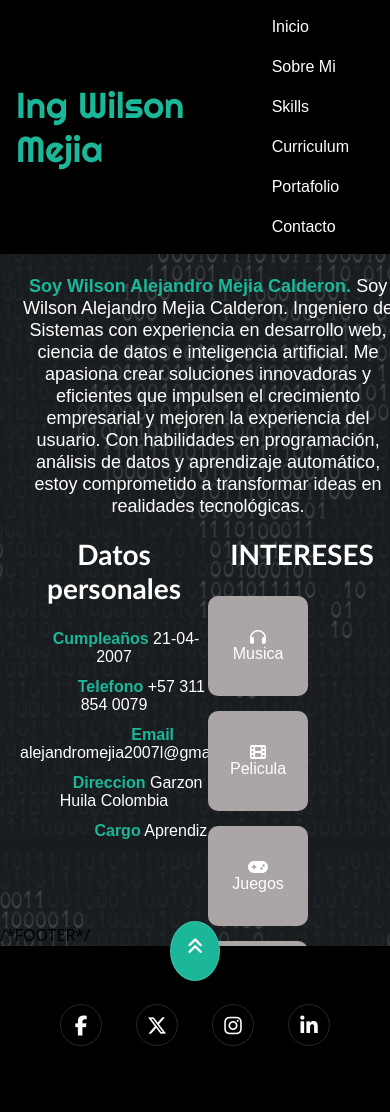
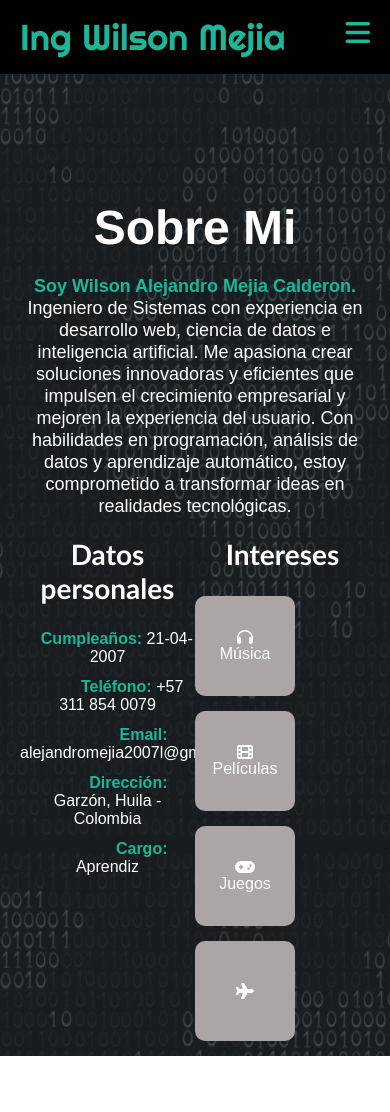
Before and after one commit to ALEJ4NDRO2025/Portafolio--Ing-Wilson-Mejia, a plain HTML site: page html/yo.html in a window 390 px wide. After the commit the page ends 1056 px from the top, so only its background shows below. Drawn offline with Linux system fonts and the light colour scheme.

Commit message:
Actualizacion Css y HTRML

```diff
--- a/css/styles.css
+++ b/css/styles.css
@@ -249,6 +249,24 @@ footer .arriba{
 /*=== CSS- SOBRE MI. ===*/
 
 @import url('https://fonts.googleapis.com/css2?family=Righteous&display=swap');
+
+
+.container-header header nav ul li a:hover {
+  color: #1cb698;
+}
+
+#menu-toggle {
+  display: none;
+}
+
+.menu-icon {
+  display: block;
+  font-size: 24px;
+  cursor: pointer;
+  color: #1cb698;
+  margin-left: auto;
+  border-radius: 20px;
+}
 
 body {
     margin: 0;
@@ -1132,3 +1150,92 @@ formulario input,
   color: #bbb; /* color suave para placeholder */
   font-size: 14px;
 }
+
+/* === HEADER === */
+.container-header {
+  background: #000;
+  position: fixed;
+  top: 0; left: 0;
+  width: 100%;
+  z-index: 99;
+}
+
+.container-header header {
+  position: relative; /* Para anclar el menú desplegable */
+  max-width: 1100px;
+  margin: auto;
+  display: flex;
+  justify-content: space-between;
+  align-items: center;
+  padding: 15px 20px;
+}
+
+.container-header .logo a {
+  font-family: 'Righteous', cursive;
+  font-size: 36px;
+  color: #1cb698;
+  text-decoration: none;
+}
+
+/* Lista horizontal en escritorio */
+.container-header header ul {
+  list-style: none;
+  display: flex;
+}
+.container-header header ul li a {
+  color: #fff;
+  text-decoration: none;
+  margin: 0 15px;
+  padding: 6px 4px;
+  transition: .3s;
+}
+.container-header header ul li a:hover {
+  color: #1cb698;
+}
+
+/* === TOGGLE === */
+#menu-toggle {
+  display: none;
+}
+.menu-icon {
+  display: none; /* solo en móvil */
+  font-size: 28px;
+  cursor: pointer;
+  color: #1cb698;
+  position: absolute;
+  right: 20px;
+  top: 18px;
+  z-index: 300;
+}
+
+/* === Responsive nav === */
+@media (max-width:768px){
+  .menu-icon { display: block; }
+
+  .container-header header .nav ul {
+    display: none; /* oculto por defecto */
+    flex-direction: column;
+    position: absolute;
+    top: 60px;
+    right: 20px;
+    width: 220px;
+    background: rgba(0,0,0,.85);
+    border-radius: 8px;
+    padding: 10px 0;
+    box-shadow: 0 6px 18px rgba(0,0,0,.4);
+    z-index: 250;
+  }
+  .container-header header .nav ul li {
+    margin: 5px 0;
+  }
+  .container-header header .nav ul li a {
+    display: block;
+    padding: 10px 16px;
+    text-align: left;
+  }
+
+  /* Mostrar menú cuando se activa el checkbox */
+  #menu-toggle:checked ~ .nav ul {
+    display: flex;
+  }
+}
--- a/html/yo.html
+++ b/html/yo.html
@@ -7,12 +7,21 @@
   <script src="https://kit.fontawesome.com/3fac51396e.js" crossorigin="anonymous"></script>
   <title>Portafolio</title>
 </head>
+<body>
   <!-- Menu de header -->
   <div class="container-header">
     <header>
       <div class="logo">
         <a href="#">Ing Wilson Mejia</a>
       </div>
+
+      <!-- Toggle para menú responsive -->
+      <input type="checkbox" id="menu-toggle">
+      <label for="menu-toggle" class="menu-icon">
+        <i class="fa-solid fa-bars"></i>
+      </label>
+
+      <!-- Navegación -->
       <nav class="nav">
         <ul>
           <li><a href="../index.html">Inicio</a></li>
@@ -25,77 +34,47 @@
       </nav>
     </header>
   </div>
-<body>
+
   <!-- SOBRE MI-->
   <section id="sobremi" class="sobremi">
     <div class="container-section">
       <h2>Sobre Mi</h2>
-        <p><span>Soy Wilson Alejandro Mejia Calderon.</span> Soy Wilson Alejandro Mejia Calderon.</span> Ingeniero de Sistemas con experiencia en desarrollo web, ciencia de datos e inteligencia artificial. Me apasiona crear soluciones innovadoras y eficientes que impulsen el crecimiento empresarial y mejoren la experiencia del usuario. Con habilidades en programación, análisis de datos y aprendizaje automático, estoy comprometido a transformar ideas en realidades tecnológicas. </p>
+      <p>
+        <span>Soy Wilson Alejandro Mejia Calderon.</span>
+        Ingeniero de Sistemas con experiencia en desarrollo web, ciencia de datos e inteligencia artificial.
+        Me apasiona crear soluciones innovadoras y eficientes que impulsen el crecimiento empresarial y
+        mejoren la experiencia del usuario. Con habilidades en programación, análisis de datos y
+        aprendizaje automático, estoy comprometido a transformar ideas en realidades tecnológicas.
+      </p>
+
       <div class="fila">
+        <!-- Datos personales -->
         <div class="col">
-            <h3> Datos personales </h3>
+          <h3>Datos personales</h3>
           <ul>
-              <li>
-                <strong>Cumpleaños</strong>
-                <span>21-04-2007</span>
-              </li>
-              <li>
-                <strong>Telefono</strong>
-                <span>+57 311 854 0079</span>
-              </li>
-              <li>
-                <strong>Email</strong>
-                <span>alejandromejia2007l@gmail.com</span>
-              </li>
-              <li>
-                <strong>Direccion</strong>
-                <span>Garzon Huila Colombia</span>
-              </li>
-              <li>
-                <strong>Cargo</strong>
-                <span>Aprendiz</span>
-              </li>
+            <li><strong>Cumpleaños:</strong> <span>21-04-2007</span></li>
+            <li><strong>Teléfono:</strong> <span>+57 311 854 0079</span></li>
+            <li><strong>Email:</strong> <span>alejandromejia2007l@gmail.com</span></li>
+            <li><strong>Dirección:</strong> <span>Garzón, Huila - Colombia</span></li>
+            <li><strong>Cargo:</strong> <span>Aprendiz</span></li>
           </ul>
         </div>
-          <!-- INTERESES -->
+
+        <!-- Intereses -->
         <div class="col">
-            <h3>INTERESES</h3>
+          <h3>Intereses</h3>
           <div class="container-intereses">
             <div class="interes">
               <i class="fa-solid fa-headphones"></i>
-                <span>Musica</span>
+              <span>Música</span>
             </div>
             <div class="interes">
               <i class="fa-solid fa-film"></i>
-                <span>Pelicula</span>
+              <span>Películas</span>
             </div>
             <div class="interes">
               <i class="fa-solid fa-gamepad"></i>
               <span>Juegos</span>
             </div>
             <div class="interes">
-               <i class="fa-solid fa-plane"></i>
-               <span>Viajar</span>
-           </div>
-        </div>
-      </div>
-    </div>
-     </section>
-
-     /*FOOTER*/
-<footer>
-    <a href="#inicio" class="arriba">
-        <i class="fa-solid fa-angles-up"></i>
-    </a>
-    <div class="redes">
-        <a href="#"> <i class="fa-brands fa-facebook-f"></i></a>
-         <a href="#"><i class="fa-brands fa-x-twitter"></i></a>
-         <a href="#"><i class="fa-brands fa-instagram"></i></a>
-         <a href="#"><i class="fa-brands fa-linkedin-in"></i></a>
-    </div>
-</footer>
-
-</body>
-</html>
-</body>
-</html>
+              <i class="fa-solid fa-plane"></i
```
Also changed, not shown: html/contacto.html (+12 -4 lines), html/curriculum.html (+11 -3 lines), html/portafolio.html (+11 -3 lines), html/skills.html (+10 -2 lines), index.html (+18 -11 lines). Lines whose indentation alone changed are shown as unchanged.
